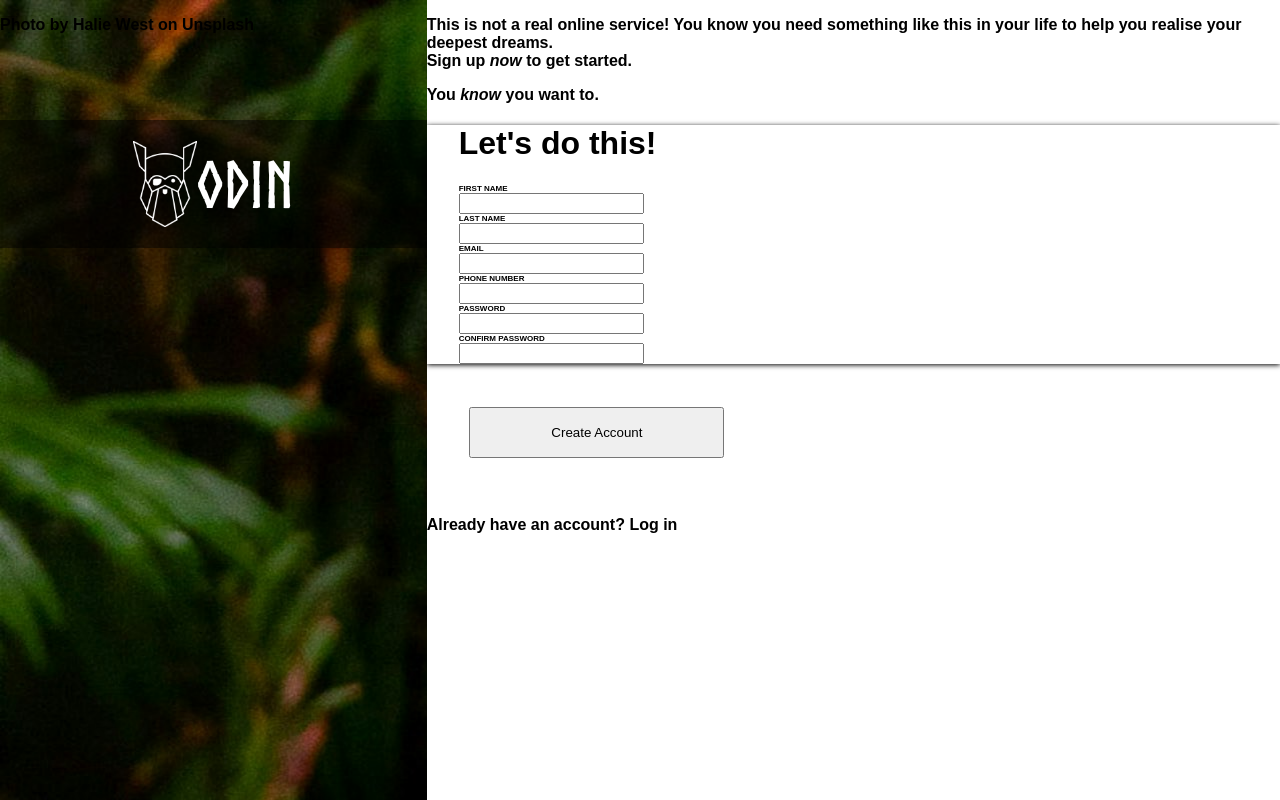
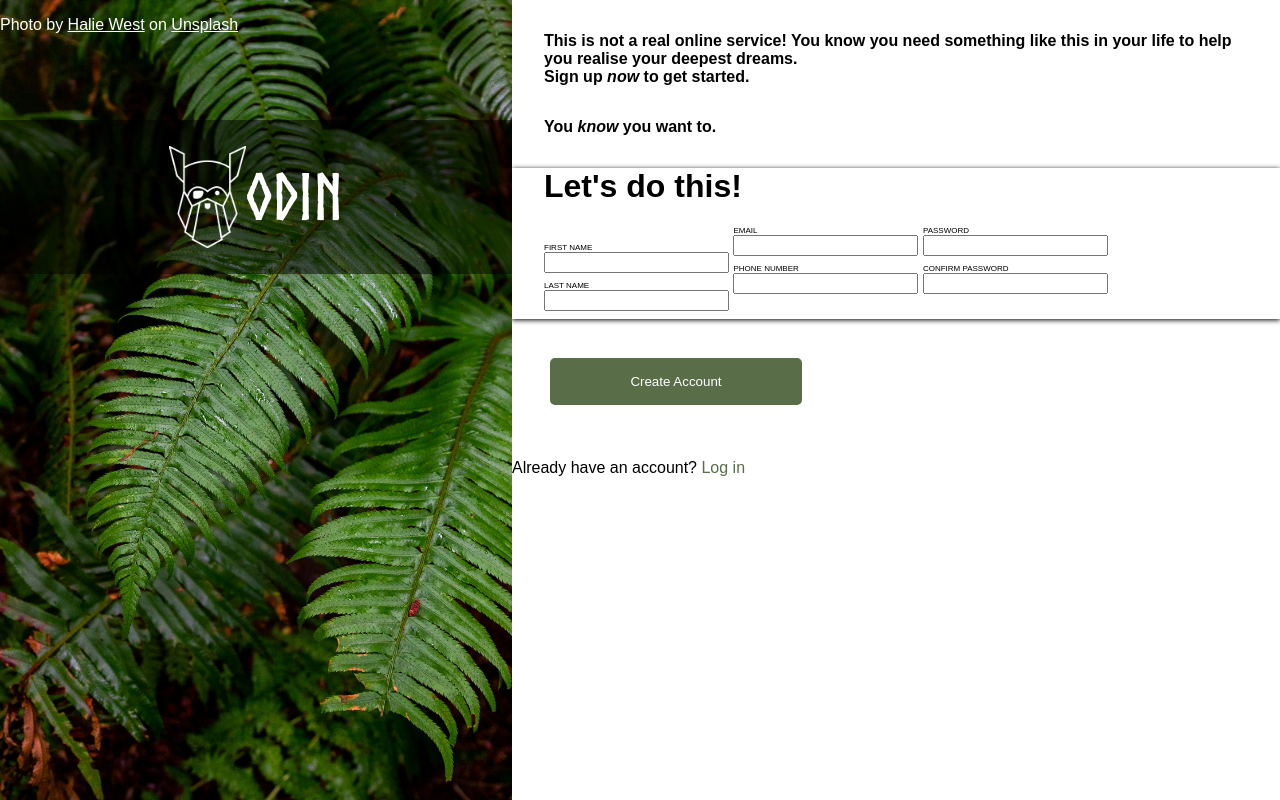
Before and after one commit to DFerre12/formApp, a plain HTML site: page index.html in a window 1280 px wide. Drawn offline with Linux system fonts and the light colour scheme.

Commit message:
Changed main flex to vws

```diff
--- a/index.html
+++ b/index.html
@@ -12,44 +12,79 @@
         <img src="img/odin-lined.png" id="logo" />
         <h1 id="logoTxt">ODIN</h1>
       </div>
-      <p>Photo by <a>Halie West</a> on <a>Unsplash</a></p>
+      <p id="creditText">
+        Photo by <a class="link">Halie West</a> on <a class="link">Unsplash</a>
+      </p>
     </div>
 
     <div id="main">
-      <p>
+      <p class="waffle">
         This is not a real online service! You know you need something like this
         in your life to help you realise your deepest dreams.
         <br />Sign up <em>now</em> to get started.
       </p>
-      <p>You <em>know</em> you want to.</p>
+      <p class="waffle">You <em>know</em> you want to.</p>
 
       <div id="form">
         <form>
           <h1>Let's do this!</h1>
-          <div>
-            <label for="fName" class="formLabel">FIRST NAME</label>
-            <input type="text" name="fName" class="inputBox" />
-            <label for="lName" class="formLabel">LAST NAME</label>
-            <input type="text" name="lName" class="inputBox" />
+          <div class="formLine">
+            <label for="fNameBox" class="formLabel">FIRST NAME</label>
+            <input
+              type="text"
+              name="fName"
+              id="fNameBox"
+              class="inputBox formLeft"
+            />
+            <label for="lNameBox" class="formLabel">LAST NAME</label>
+            <input
+              type="text"
+              name="lName"
+              id="lNameBox"
+              class="inputBox formRight"
+            />
           </div>
-          <div>
-            <label for="email" class="formLabel">EMAIL</label>
-            <input type="email" name="email" class="inputBox" />
-            <label for="telNum" class="formLabel">PHONE NUMBER</label>
-            <input type="tel" name="telNum" class="inputBox" />
+          <div class="formLine">
+            <label for="emailBox" class="formLabel">EMAIL</label>
+            <input type="email" name="email" id="emailBox" class="inputBox" />
+            <label for="telNumBox" class="formLabel">PHONE NUMBER</label>
+            <input type="tel" name="telNum" id="telNumBox" class="inputBox" />
           </div>
-          <div>
-            <label for="passWd" class="formLabel">PASSWORD</label>
-            <input type="password" name="passWd" class="inputBox" />
-            <label for="conPassWd" class="formLabel"> CONFIRM PASSWORD</label>
-            <input type="password" name="conPassWd" class="inputBox" />
+          <div class="formLine">
+            <label for="passWdBox" class="formLabel">PASSWORD</label>
+            <input
+              type="password"
+              name="passWd"
+              id="passWdBox"
+              class="inputBox"
+            />
+            <label for="conPassWdBox" class="formLabel">
+              CONFIRM PASSWORD</label
+            >
+            <input
+              type="password"
+              name="conPassWd"
+              id="conPassWdBox"
+              class="inputBox"
+            />
           </div>
         </form>
       </div>
       <button type="submit" id="submitBtn">Create Account</button>
-      <p id="footerText">Already have an account? <a>Log in</a></p>
+      <p id="footerText">
+        Already have an account? <a id="loginLink">Log in</a>
+      </p>
     </div>
   </body>
 
-  <script></script>
+  <script>
+    const passwordBox = document.getElementById("passWdBox");
+    const conPasswordBox = document.getElementById("conPassWdBox");
+
+    function checkpws() {
+      if (passwordBox.value != conPasswordBox.value) {
+        alert("Doesn't match");
+      }
+    }
+  </script>
 </html>
--- a/style.css
+++ b/style.css
@@ -1,31 +1,39 @@
 @font-face {
-  font-family: norse-bold;
+  font-family: logo;
   src: url(Norse-Bold.otf);
 }
 
 body {
   font-family: Arial, Helvetica, sans-serif;
-  font-weight: bold;
   margin: 0;
   display: flex;
   flex-direction: row;
 }
 
 #main {
-  flex: 2;
+  width: 60vw;
+}
+
+.waffle {
+  margin: 2rem;
+  font-weight: bold;
 }
 
 #form {
   box-shadow: 0px 1px 5px;
 }
 
+.formLine {
+  display: inline-block;
+}
+
 form {
   margin-left: 2rem;
 }
 
-/* .inputBox {
-  margin: 1rem 0;
-} */
+.inputBox {
+  margin-bottom: 0.5rem;
+}
 
 .formLabel {
   font-size: 0.5rem;
@@ -35,15 +43,32 @@ form {
   display: block;
 }
 
+.formLeft {
+  float: left;
+}
+
+.formRight {
+  float: right;
+}
+
 #submitBtn {
   margin: 5%;
   padding: 1rem 5rem;
+  color: #ffffff;
+  background-color: #596D48;
+  border: none;
+  border-radius: 5px;
+}
+
+#submitBtn:hover {
+  background-color: #445336;
 }
 
 #sideImg {
-  flex: 1;
+  width: 40vw;
   position: relative;
   background-image: url(img/halie-west-25xggax4bSA-unsplash.jpg);
+  background-size: cover;
   height: 100vh;
 }
 
@@ -62,7 +87,20 @@ form {
 
 #logoTxt {
   margin: auto auto auto 0;
-  font-family: norse-bold;
+  font-family: logo;
   font-size: 4rem;
   color: white;
 }
+
+#creditText {
+  color: #ffffff;
+  font-weight: lighter;
+}
+
+.link {
+  text-decoration: underline;
+}
+
+#loginLink {
+  color: #596D48;
+}
```
